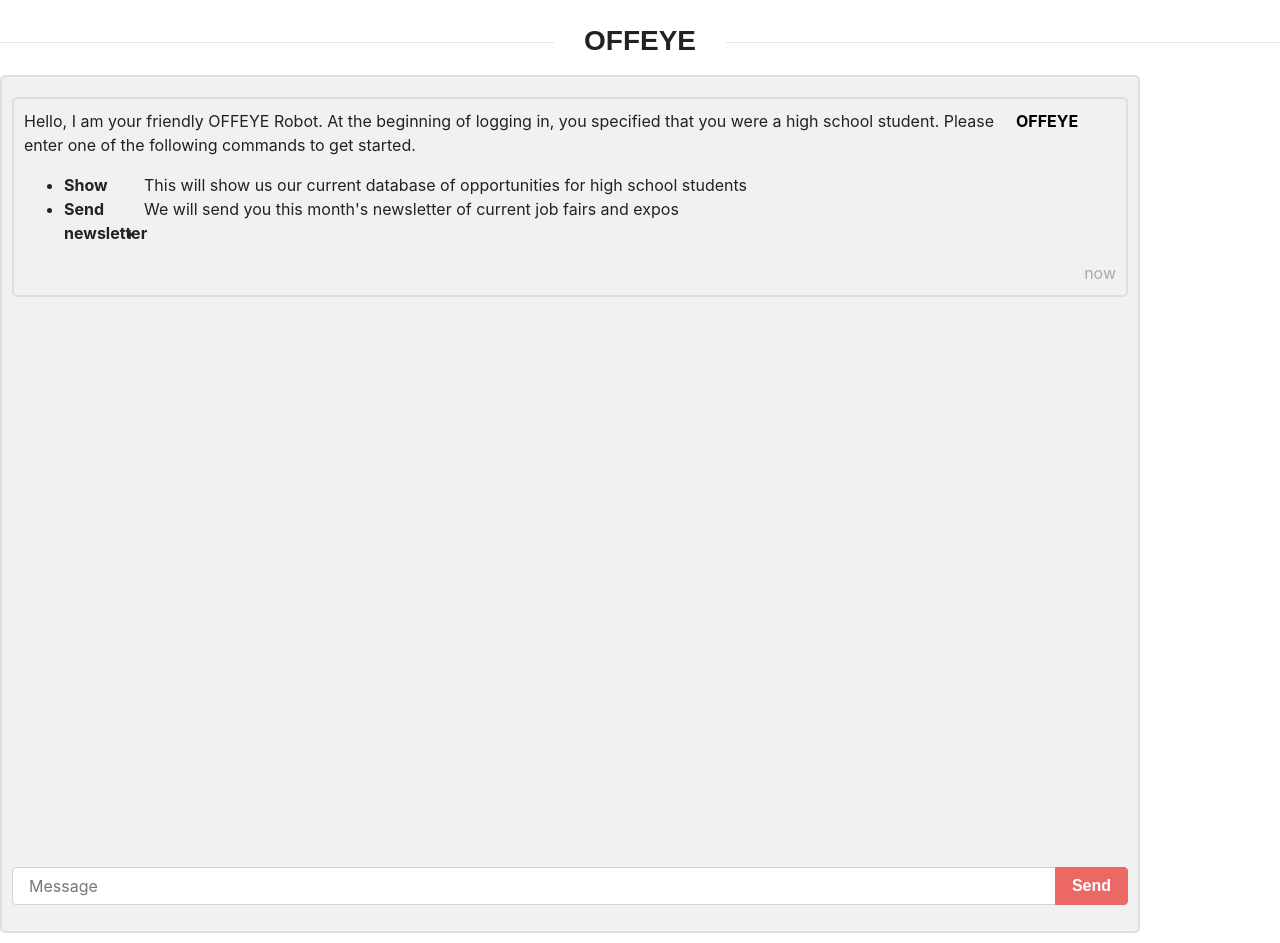
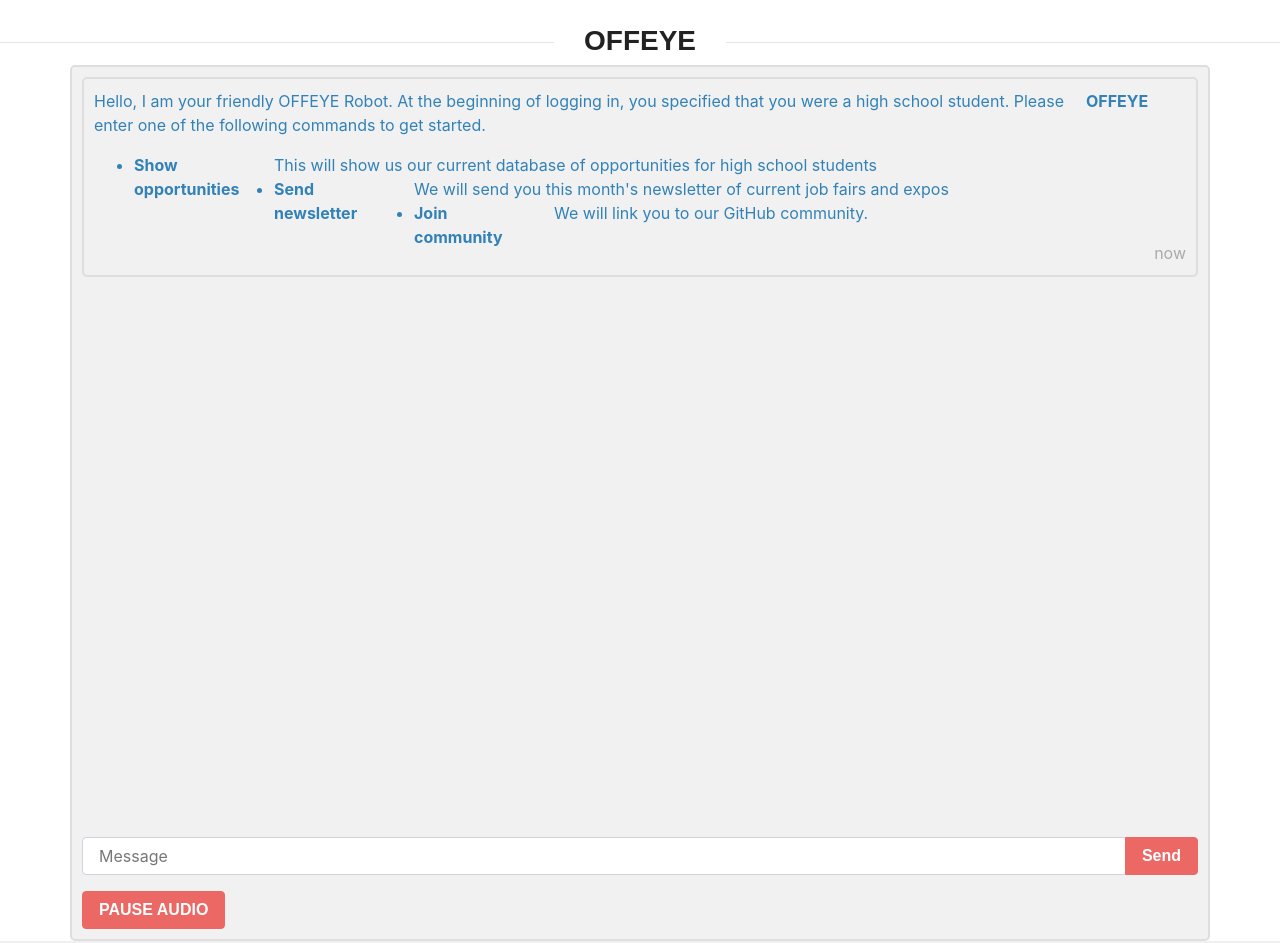
Before and after one commit to xsharonhe/offeye, a Flask app: template app/templates/jobfinder.html in a window 1280 px wide. Shown: the part 79-1022 px from the top of the page. Run offline with Flask 2, Linux system fonts and the light colour scheme; the template is opened without the code that fills it, so the values that code supplies are empty; some libraries are stand-ins or nearby versions; some web fonts are replaced.

Commit message:
Add initial robo commands

```diff
--- a/app/static/responses/jobfinder.js
+++ b/app/static/responses/jobfinder.js
@@ -121,10 +121,20 @@ async function add_messages(msg, scroll){
       } )
     } )
 
+
+    const pauseAudio = audio => {
+      /*
+      MUST PASS IN AN AUDIO FILE
+       */
+        audio.pause();
+    }
+
+
     socket.on( 'message response', async function( msg ) {
       await add_messages(msg, true)
-
-      var fruits = ["Banana", "Orange", "Apple", "Mango"];
+      //filters messages
+      msg.message = msg.message.replace(/[`~!@#$%^&*()_|+\-=?;:'",.<>\{\}\[\]\\\/]/gi, '')
+      var fruits = ["Send newsletter", "send newsletter", "sendnewsletter"];
       for (let j = 0; j < fruits.length; j++) {
         console.log(fruits[j])
           if(msg.message ===(fruits[j])){
@@ -138,12 +148,16 @@ async function add_messages(msg, scroll){
               })
             }
               sendEmail();
-            setTimeout(async(robo, roboDiv) => {
+              setTimeout(async(robo, roboDiv) => {
+              function playAudio() {
+                  var audio = new Audio('https://github.com/xsharonhe/offeye/blob/master/welcome.mp3')
+                  audio.play();
+              }
               var robo = '<div class="container">' + '<b style="color:#000" class="right-robo"> OffEye </b> Hold on a second...</p><span class="time-right"> now</span></div>'
               var roboDiv = document.getElementById("messagesBot")
               roboDiv.innerHTML += robo
             }, 1000)
-            setTimeout(async(robo, roboDiv) => {
+              setTimeout(async(robo, roboDiv) => {
               var robo = '<div class="container">' + '<b style="color:#000" class="right-robo"> OffEye </b> Email has been sent! </p><span class="time-right"> now</span></div>'
               var roboDiv = document.getElementById("messagesBot")
             roboDiv.innerHTML += robo
--- a/app/static/styles/chat.styles.css
+++ b/app/static/styles/chat.styles.css
@@ -4,6 +4,7 @@
     border-radius: 5px;
     padding: 10px;
     margin: 10px 0;
+    margin: auto;
     }
 
     /* Darker chat container */
--- a/app/static/styles/jobfinder.styles.css
+++ b/app/static/styles/jobfinder.styles.css
@@ -4,3 +4,7 @@
     margin-right: 0;
     max-width: 100px;
 }
+
+.container b.list {
+    max-width: 120px;
+}
--- a/app/templates/jobfinder.html
+++ b/app/templates/jobfinder.html
@@ -29,15 +29,15 @@
         <div class="col"><hr></div>
     </div>
     <div class="container">
-            <div class="container"> <b style="color:#000" class="right-robo"> OFFEYE </b><p>
+            <div class="container" style="color:#3282b8"> <b style="color:#3282b8" class="right-robo"> OFFEYE </b><p>
             Hello, I am your friendly OFFEYE Robot. At the beginning of logging in, you specified that you were a high
                 school student. Please enter one of the following commands to get started.
             <ul>
-                <li> <b> Show </b> This will show us our current database of opportunities
+                <li> <b class="list"> Show opportunities </b> This will show us our current database of opportunities
                 for high school students </li>
-                <li> <b> Send newsletter </b> We will send you this month's newsletter of
+                <li> <b class="list"> Send newsletter </b> We will send you this month's newsletter of
                 current job fairs and expos </li>
-                <li> <b> </b></li>
+                <li> <b class="list"> Join community </b> We will link you to our GitHub community. </li>
             </ul>
             </p> <span class="time-right"> now </span></div>
             <div id="messagesBot" class="overflow-auto msgs" style="overflow-y: scroll; height:500px;">
@@ -50,6 +50,7 @@
                     </div>
                 </div>
             </form>
+            <button class="btn btn-primary" type="submit" id="pauseAudio">PAUSE AUDIO</button>
     </div>
     <script type="text/javascript"
                 src="{{ url_for("static", filename="../static/responses/jobfinder.js")}}"> </script>
```
Also changed, not shown: messages.db.
